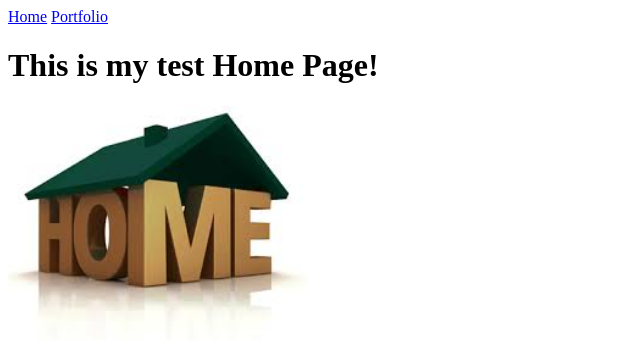
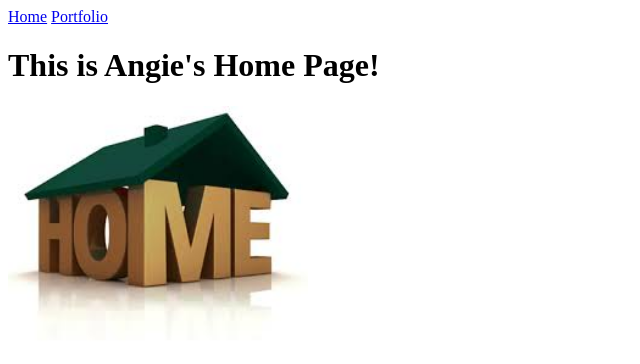
Before and after one commit to AHernandez293/AHernandez293.github.io, a plain HTML site: page my_website/index.html in a window 1280 px wide. Shown: the whole page, without its empty margins (0-640 px from the left). Drawn offline with Linux system fonts and the light colour scheme.

Commit message:
Changed the heading

```diff
--- a/my_website/index.html
+++ b/my_website/index.html
@@ -7,7 +7,7 @@
   <body>
     <a href="index.html">Home</a>
     <a href="portfolio.html">Portfolio</a>
-    <h1>This is my test Home Page!</h1>
+    <h1>This is Angie's Home Page!</h1>
     <img src="images/home.jpg" height="250">
   </body>
 </html>
```
